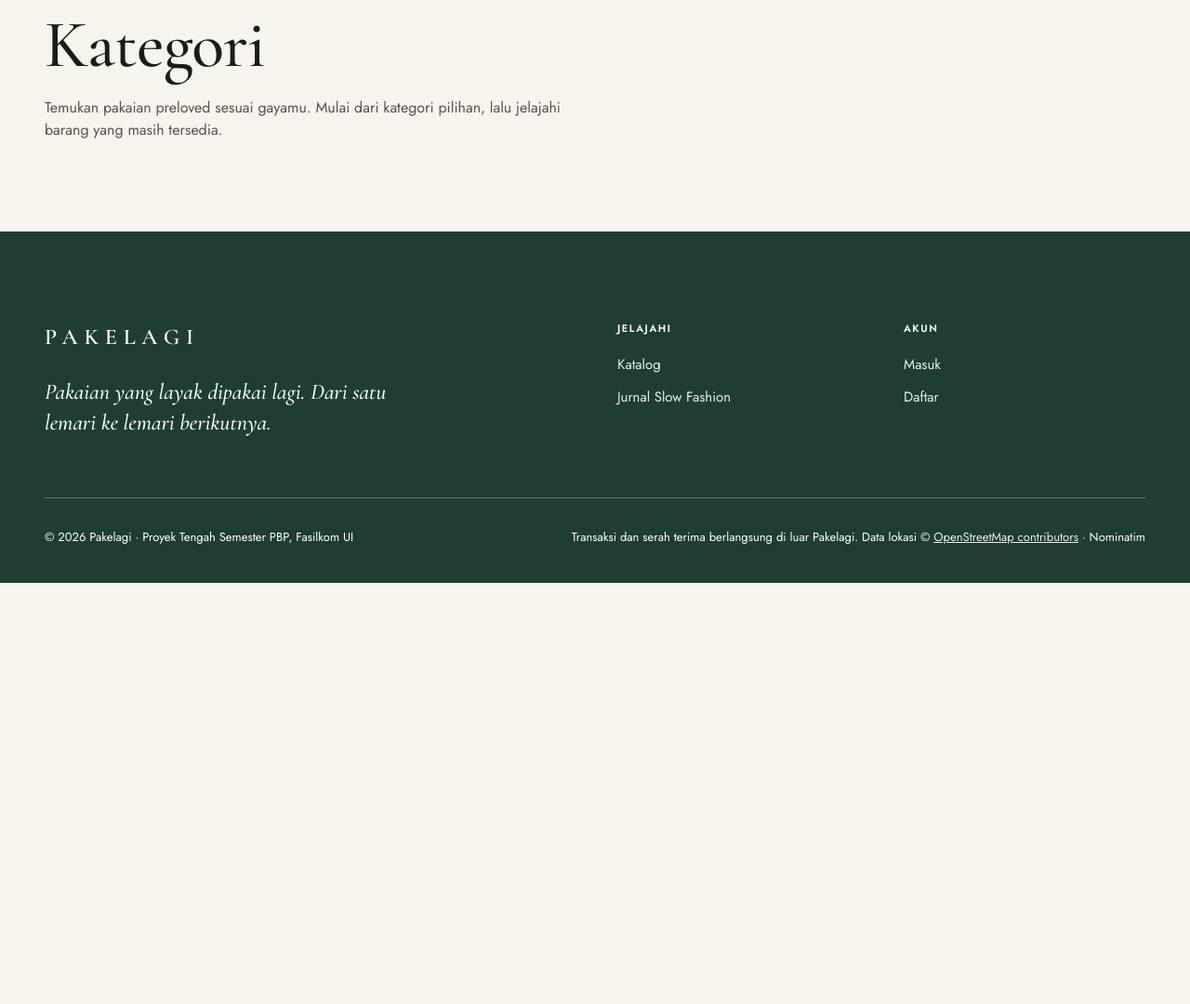
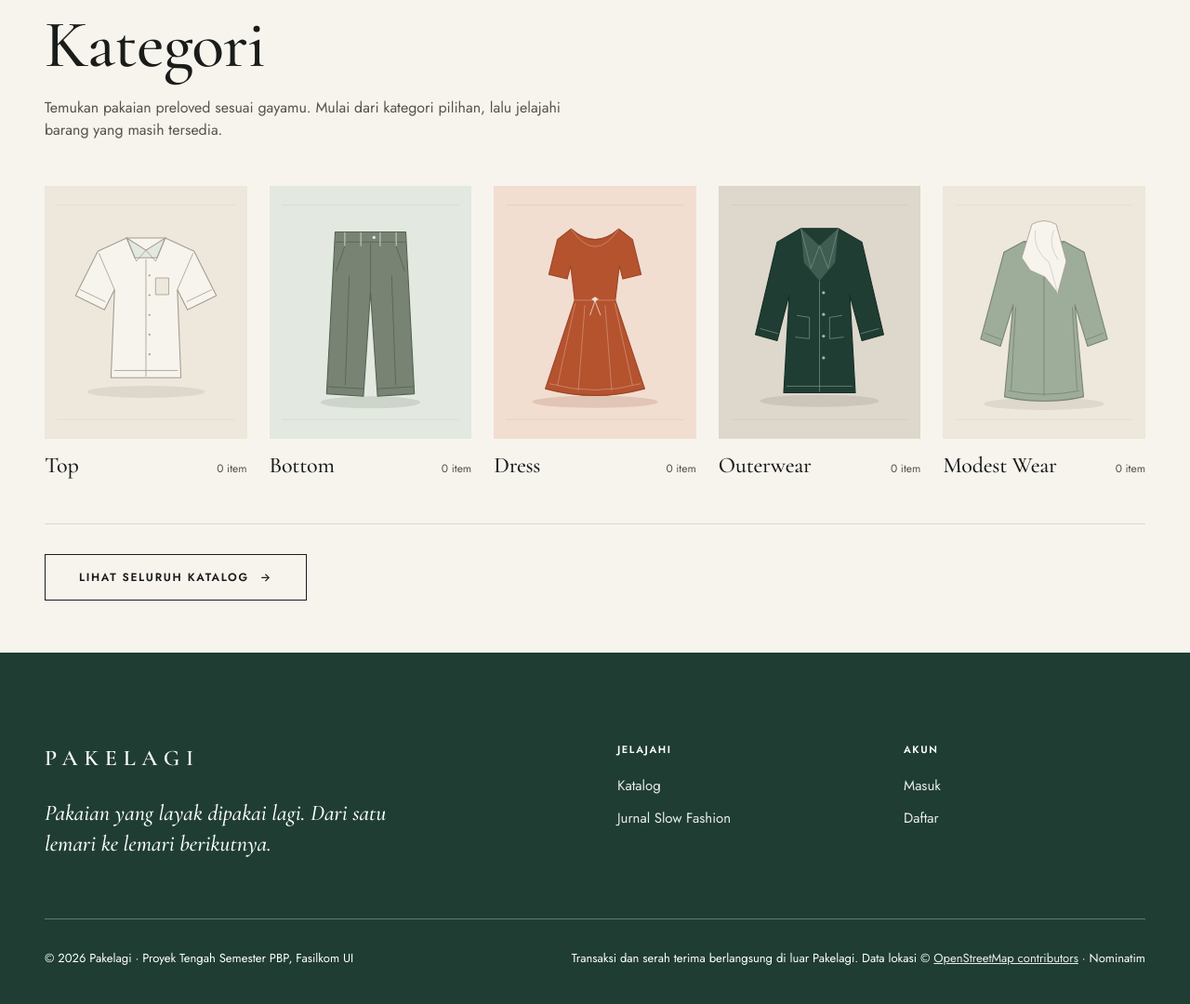
Before and after one commit to pbp-kelompok-b8/pakelagi, a Django app: page /categories/ in a window 1280 px wide. Shown: the part 173-1253 px from the top of the page at 93% size. Before the commit the page ends 800 px from the top, so only its background shows below. Run offline with Django 5.2, Linux system fonts and the light colour scheme; data that the repository does not hold is empty; some libraries are stand-ins or nearby versions.

Commit message:
feat: add category artwork cards and available listing counts

```diff
--- a/main/views.py
+++ b/main/views.py
@@ -1,5 +1,12 @@
+from urllib.parse import urlencode
+
+from django.db.models import Count
 from django.shortcuts import render
+from django.urls import reverse
+from django.utils.text import slugify
 from django.views.decorators.http import require_GET
+
+from listings.models import Listing
 
 
 def show_main(request):
@@ -8,4 +15,18 @@ def show_main(request):
 
 @require_GET
 def category_index(request):
-    return render(request, "categories/index.html")
+    # Sama dengan katalog publik: hanya Available, tidak mengikuti filter kunjungan sebelumnya.
+    counts = dict(
+        Listing.objects.filter(status=Listing.Status.AVAILABLE).order_by()
+        .values("category").annotate(count=Count("id")).values_list("category", "count")
+    )
+    catalog_url = reverse("listings:list")
+    categories = [{
+        "value": value,
+        "label": label,
+        "slug": slugify(value),
+        "count": counts.get(value, 0),
+        "image": f"images/categories/{slugify(value)}.svg",
+        "href": catalog_url + "?" + urlencode({"category": value}),
+    } for value, label in Listing.Category.choices]
+    return render(request, "categories/index.html", {"categories": categories})
--- /dev/null
+++ b/static/css/categories.css
@@ -0,0 +1,83 @@
+/* Halaman kategori: gunakan token, font, dan komponen dasar proyek. */
+.category-grid {
+    display: grid;
+    grid-template-columns: repeat(2, minmax(0, 1fr));
+    gap: 2rem 1rem;
+    margin-top: 2.5rem;
+}
+
+.category-card {
+    display: block;
+    min-width: 0;
+}
+
+.category-artwork {
+    aspect-ratio: 4 / 5;
+    overflow: hidden;
+    background: var(--sand);
+}
+
+.category-artwork img {
+    display: block;
+    width: 100%;
+    height: 100%;
+    object-fit: cover;
+    transition: transform 200ms ease;
+}
+
+.category-caption {
+    display: flex;
+    flex-direction: column;
+    align-items: flex-start;
+    gap: .4rem;
+    padding-top: 1rem;
+}
+
+.category-caption h2 {
+    font-size: 1.5rem;
+    overflow-wrap: anywhere;
+}
+
+.category-caption p {
+    color: var(--stone);
+    font-size: .75rem;
+    white-space: nowrap;
+}
+
+.category-card:hover .category-artwork img,
+.category-card:focus-visible .category-artwork img {
+    transform: scale(1.025);
+}
+
+.category-card:hover h2,
+.category-card:focus-visible h2 {
+    text-decoration: underline;
+    text-underline-offset: .25em;
+}
+
+@media (min-width: 768px) {
+    .category-grid {
+        grid-template-columns: repeat(3, minmax(0, 1fr));
+        gap: 2.5rem 1.5rem;
+        margin-top: 3rem;
+    }
+
+    .category-caption {
+        flex-direction: row;
+        align-items: baseline;
+        justify-content: space-between;
+        gap: .75rem;
+    }
+}
+
+@media (min-width: 1280px) {
+    .category-grid { grid-template-columns: repeat(5, minmax(0, 1fr)); }
+}
+
+@media (max-width: 339px) {
+    .category-grid { grid-template-columns: minmax(0, 1fr); }
+}
+
+@media (prefers-reduced-motion: reduce) {
+    .category-artwork img { transition: none; }
+}
--- a/templates/categories/index.html
+++ b/templates/categories/index.html
@@ -1,6 +1,9 @@
 {% extends "base.html" %}
+{% load static %}
 
 {% block title %}Kategori{% endblock %}
+{% block meta_description %}Jelajahi pakaian preloved Pakelagi menurut kategori Top, Bottom, Dress, Outerwear, dan Modest Wear. Lihat jumlah barang yang masih tersedia.{% endblock %}
+{% block extra_css %}<link rel="stylesheet" href="{% static 'css/categories.css' %}">{% endblock %}
 {% block content %}
 <section class="container-page py-8 md:py-14" aria-labelledby="category-title">
     <nav aria-label="Breadcrumb" class="text-xs text-stone mb-8">
@@ -8,5 +11,26 @@
     </nav>
     <h1 id="category-title" class="text-5xl md:text-7xl">Kategori</h1>
     <p class="text-stone text-sm md:text-base leading-7 max-w-xl mt-5">Temukan pakaian preloved sesuai gayamu. Mulai dari kategori pilihan, lalu jelajahi barang yang masih tersedia.</p>
+
+    <ul class="category-grid" aria-label="Kategori pakaian">
+        {% for category in categories %}
+        <li>
+            <a href="{{ category.href }}" class="category-card" data-category="{{ category.value }}"
+               aria-labelledby="category-{{ category.slug }}-label" aria-describedby="category-{{ category.slug }}-count">
+                <div class="category-artwork">
+                    <img src="{% static category.image %}" alt="" width="400" height="500" loading="lazy">
+                </div>
+                <div class="category-caption">
+                    <h2 id="category-{{ category.slug }}-label">{{ category.label }}</h2>
+                    <p id="category-{{ category.slug }}-count">{{ category.count }} item</p>
+                </div>
+            </a>
+        </li>
+        {% endfor %}
+    </ul>
+
+    <div class="border-t border-line mt-10 md:mt-12 pt-8">
+        <a href="{% url 'listings:list' %}" class="btn btn-secondary">Lihat seluruh katalog <span aria-hidden="true">&rarr;</span></a>
+    </div>
 </section>
 {% endblock %}
```
Also changed, not shown: main/test_categories.py (+106 -0 lines), static/images/categories/bottom.svg (added), static/images/categories/dress.svg (added), static/images/categories/modest-wear.svg (added), static/images/categories/outerwear.svg (added), static/images/categories/top.svg (added).
